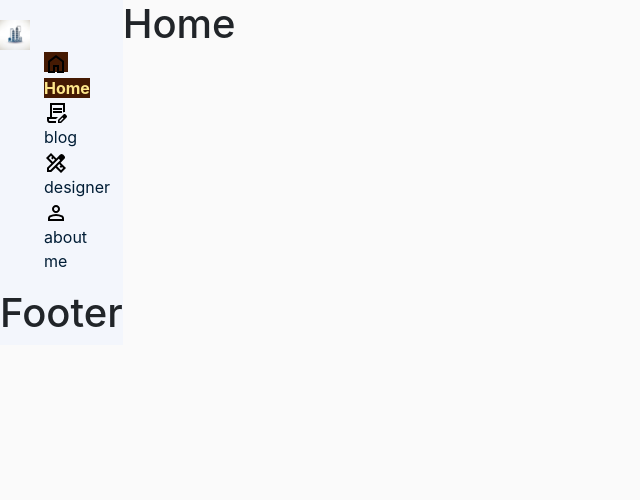
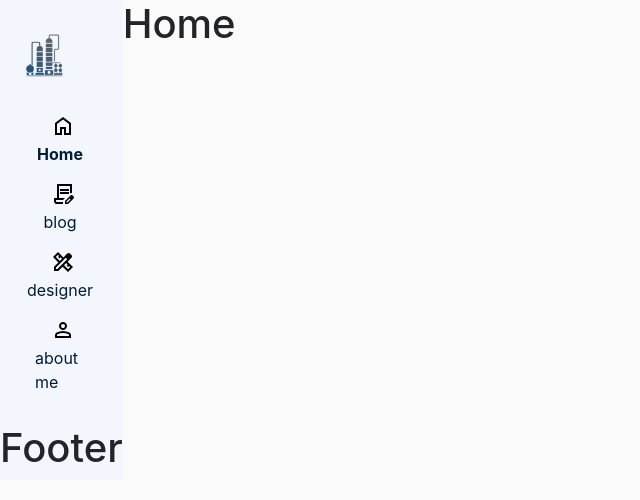
Before and after one commit to carlosfpj/equipment-designer, a React (Create React App) app in the folder frontend/: page / in a window 1280 px wide. Shown: the top 500 px of the page, without its empty margins (0-640 px from the left). Built offline with nearby package versions, Linux system fonts and the light colour scheme.

Commit message:
add front navrail x3

```diff
--- a/frontend/src/components/NavRail/navbar/NavBar.css
+++ b/frontend/src/components/NavRail/navbar/NavBar.css
@@ -1,12 +1,31 @@
 .navlink {
   text-decoration: none;
   color: #001d35;
+  display: flex;
+  flex-direction: column;
+  align-items: center;
+  width: 50px;
+  margin: -2px auto 14px;
+}
+
+.navlink:focus > .spanlogo {
+  background: #c2e7ff;
 }
 
 li {
   list-style: none;
 }
 
+.spanlogo {
+  display: flex;
+  border-radius: 16px;
+  width: 56px;
+  height: 32px;
+  align-items: center;
+  justify-content: center;
+  margin-inline: auto;
+}
+
 .spanlogo:hover {
   background-color: #e5e8ed;
   text-decoration: none;
--- a/frontend/src/components/NavRail/navbar/NavBar.tsx
+++ b/frontend/src/components/NavRail/navbar/NavBar.tsx
@@ -1,5 +1,4 @@
 import { NavLink } from "react-router-dom";
-import { Container } from "react-bootstrap";
 import { ReactComponent as HomeLogo } from "../../../icons/Home.svg";
 import { ReactComponent as BlogLogo} from "../../../icons/Blog.svg";
 import { ReactComponent as DesignerLogo} from "../../../icons/Designer.svg";
@@ -10,21 +9,21 @@ const NavBar = () => {
 
   const activeState = ({ isActive }: { isActive: Boolean }) => {
     return {
-      color: isActive ? "rgb(253 230 138)" : "",
-      backgroundColor: isActive ? "rgb(69 26 3)" : "",
+      color: isActive ? "#001d35" : "",
       fontWeight: isActive ? "bold" : "",
     }
   }
 
   return (
-    <Container>
     <ul>
       <li>
           <NavLink
             to="/"
             className="navlink"
             style={activeState}
-          ><span className="spanlogo">
+          ><span
+             className="spanlogo"
+             >
               <HomeLogo/>
             </span>Home
           </NavLink>
@@ -57,7 +56,6 @@ const NavBar = () => {
             </span>about me</NavLink>
       </li>
     </ul>
-    </Container>
   )
 }
 
--- a/frontend/src/components/NavRail/navlogo/NavLogo.tsx
+++ b/frontend/src/components/NavRail/navlogo/NavLogo.tsx
@@ -1,15 +1,14 @@
-import logo from "../../../icons/logo.jpg";
+import logo from "../../../icons/logo.png";
+import styles from "./navlogo.module.css";
 
 const NavLogo = () => {
   return (
-    <li>
-        <img
+      <span className={styles.imagecontainer}>
+        <img className={styles.image}
           src={logo}
-          alt=""
-          width="30"
-          height="30"
+          alt="equipment designer logo"
         />
-    </li>
+      </span>
   )
 }
 
--- /dev/null
+++ b/frontend/src/components/NavRail/navlogo/navlogo.module.css
@@ -0,0 +1,8 @@
+.image {
+  justify-content: center;
+  width: 80px;
+}
+
+.imagecontainer {
+  margin: -2px auto 14px;
+}
--- a/frontend/src/components/NavRail/navrail.module.css
+++ b/frontend/src/components/NavRail/navrail.module.css
@@ -11,6 +11,7 @@
 .navContent {
   display: flex;
   flex-direction: column;
+  justify-content: center;
   width: 88px;
   margin-top: 20px;
 }
```
Also changed, not shown: frontend/src/icons/logo.jpg (deleted), frontend/src/icons/logo.png (added). Lines whose indentation alone changed are shown as unchanged.
